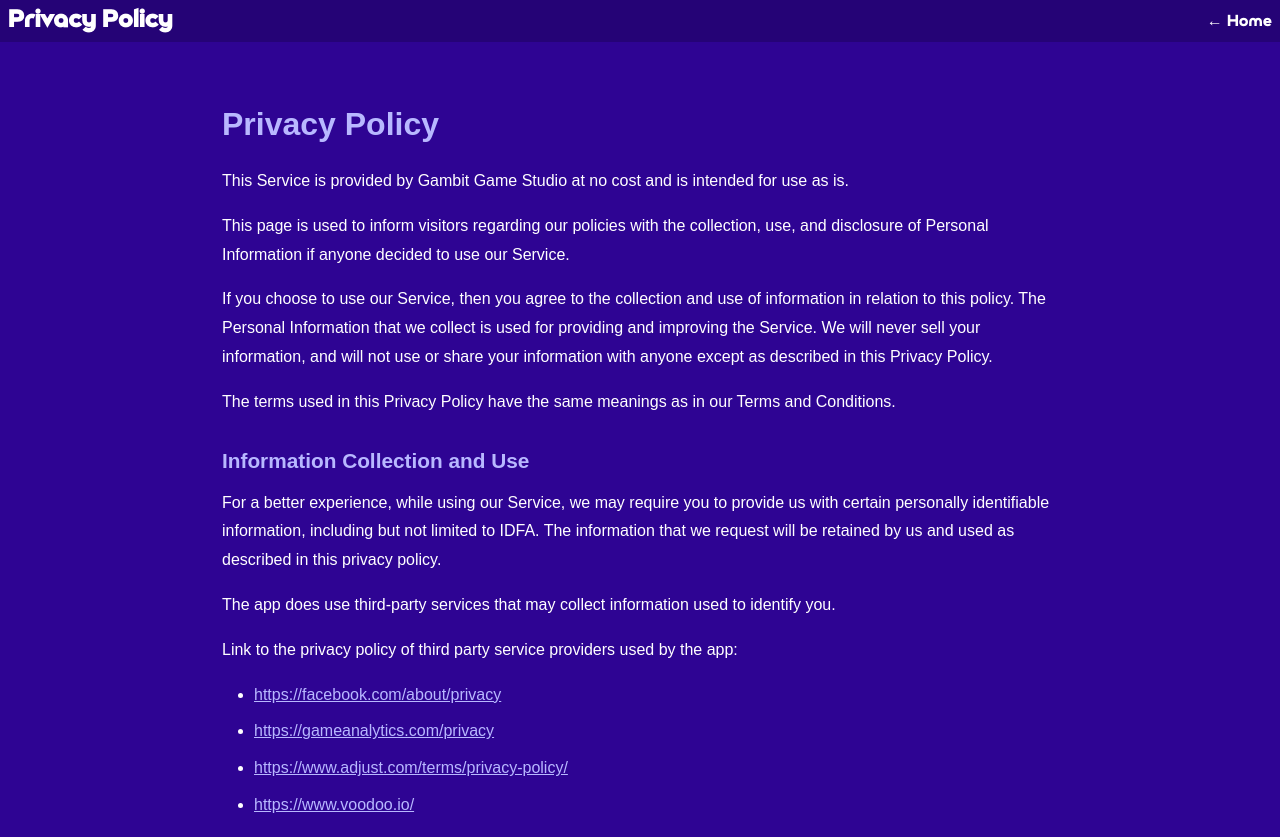
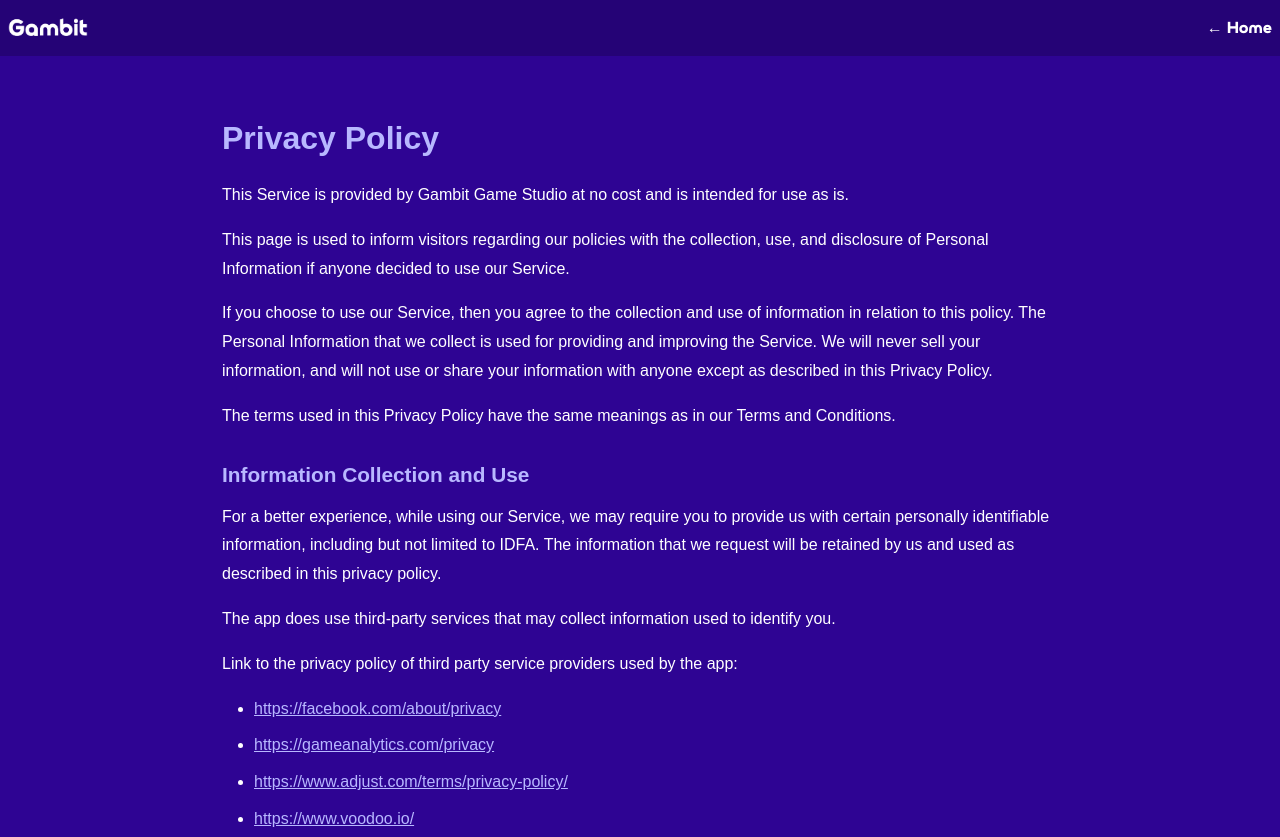
Before and after one commit to mertcolakogl/gambitgamestd, a plain HTML site: page privacy.html in a window 1280 px wide. Shown: the top 837 px of the page. Drawn offline with Linux system fonts and the light colour scheme.

Commit message:
Add logo to privacy policy header
Added a logo image to the privacy policy header.

```diff
--- a/privacy.html
+++ b/privacy.html
@@ -33,6 +33,12 @@
             align-items: center;
             flex-wrap: wrap;
             gap: 1rem;
+        }
+
+        .header-logo {
+            height: 40px;
+            width: auto;
+            display: block;
         }
 
         .header h1 {
@@ -209,9 +215,9 @@
 </head>
 <body>
     <div class="header">
-        <h1>Privacy Policy</h1>
-        <a href="index.html" class="back-btn">← Home</a>
-    </div>
+    <img src="gambit_logo.png" alt="Gambit Logo" class="header-logo">
+    <a href="index.html" class="back-btn">← Home</a>
+</div>
 
     <div class="content">
         <h1>Privacy Policy</h1>
```
